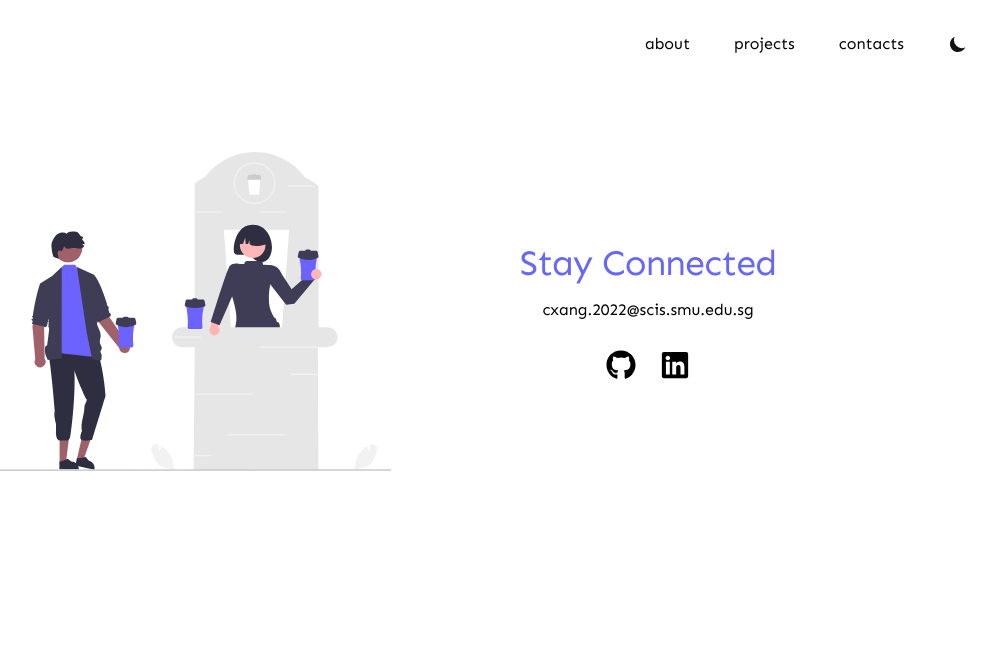
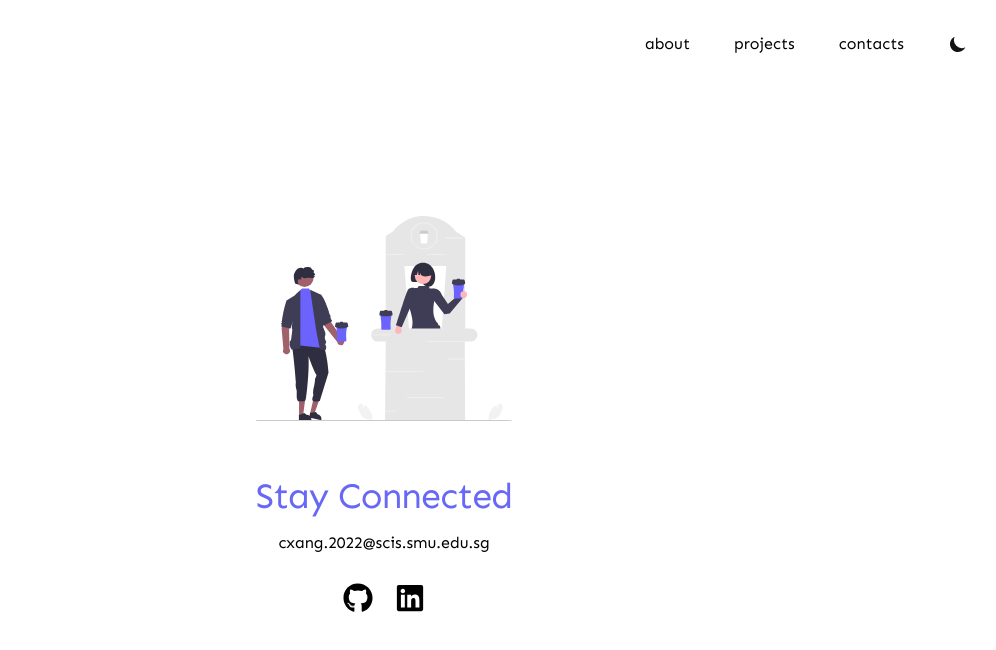
Before and after one commit to joshuadavidang/joshua-david-legacy, a Next.js app: page /contacts in a window 1280 px wide. Shown: the top 650 px of the page, without its empty margins (256-1252 px from the left). Built offline with nearby package versions, Linux system fonts and the light colour scheme.

Commit message:
fixed images

```diff
--- a/components/Landing.jsx
+++ b/components/Landing.jsx
@@ -22,7 +22,7 @@ export default function Landing(props) {
             <p className="break-words">Singapore Management University</p>
           </div>
 
-          <div className="flex flex-row gap-2 pt-3">
+          <div className="flex flex-row gap-1.5 pt-3">
             <span className="hover:bg-lightGray dark:hover:bg-gray p-2 rounded cursor-pointer">
               <Link href="https://github.com/joshuadavidang">
                 <a target="_blank">
--- a/pages/contacts.js
+++ b/pages/contacts.js
@@ -18,11 +18,10 @@ export default function Contacts() {
           <MobileNavBar />
         </nav>
 
-        <main className="flex flex-col md:flex-row items-center justify-center md:pt-16 md:gap-32">
-          <Image src={Coffee} alt="coffee" width={400} />
-
-          <div className="flex flex-col text-center">
-            <p className="text-blue1 text-4xl font-sen tracking-tight">
+        <main className="flex flex-col md:flex-row items-center justify-center md:gap-32 pt-32 text-center">
+          <div>
+            <Image src={Coffee} alt="coffee" layout="responsive" />
+            <p className="text-blue1 text-4xl font-sen tracking-tight pt-12">
               Stay Connected
             </p>
 
@@ -32,7 +31,7 @@ export default function Contacts() {
               </a>
             </p>
 
-            <div className="flex flex-row justify-center gap-2 pt-3">
+            <div className="flex flex-row justify-center gap-1.5 pt-3">
               <span className="hover:bg-lightGray dark:hover:bg-gray p-2 rounded cursor-pointer">
                 <Link href="https://github.com/joshuadavidang">
                   <a target="_blank">
```
